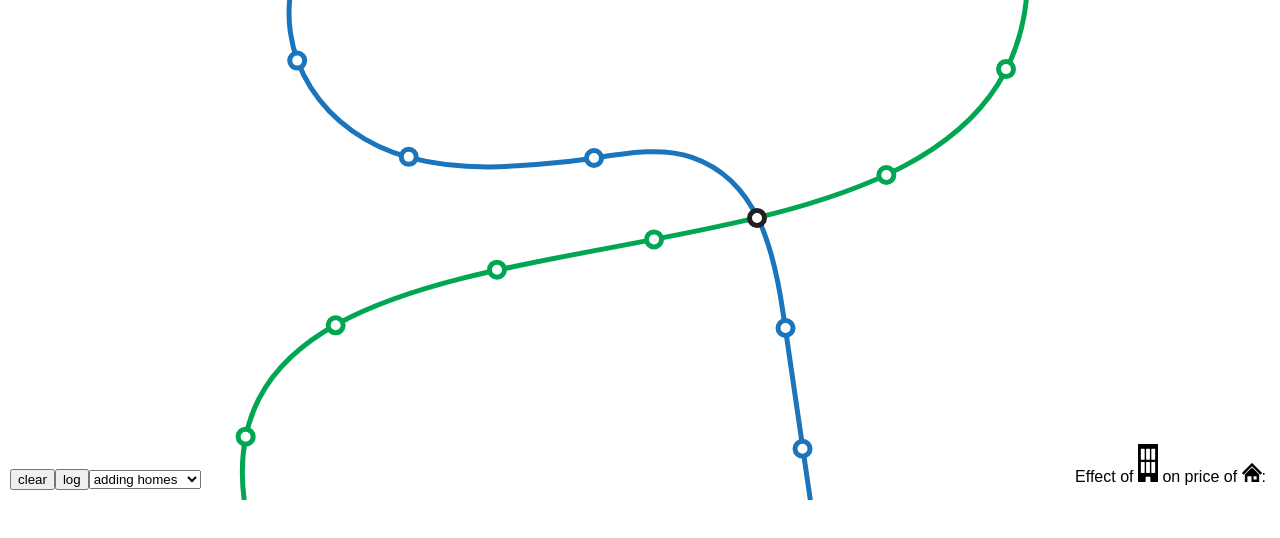
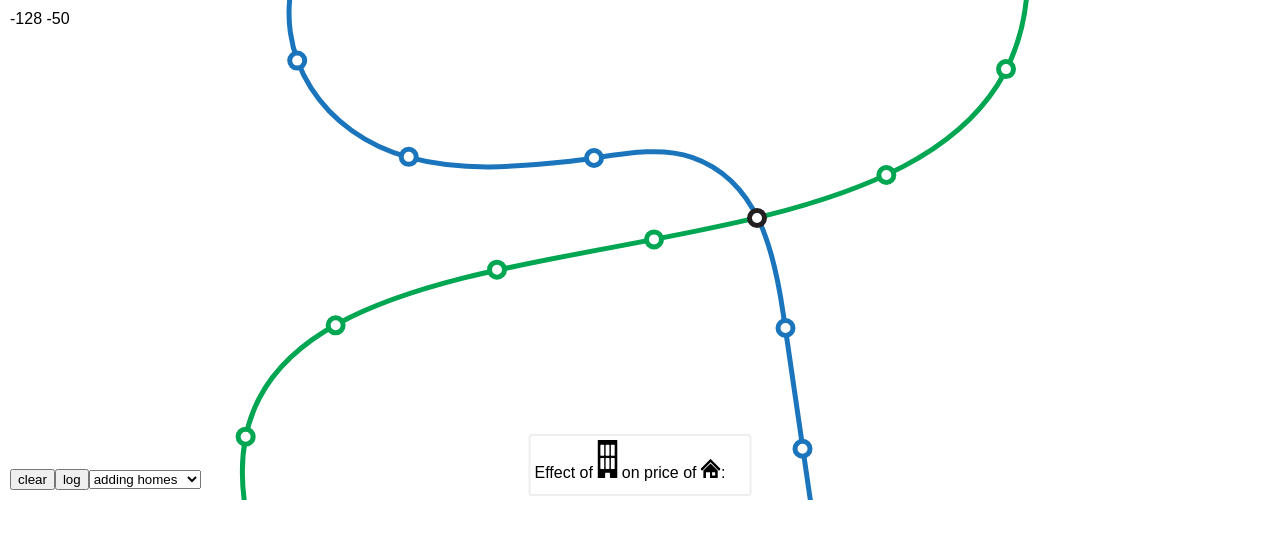
Before and after one commit to idreyn/yat-density-sim, a React (Create React App) app: page / in a window 1280 px wide. Shown: the top 538 px of the page. Built offline with nearby package versions, Linux system fonts and the light colour scheme; what linear-gradient would draw is missing.

Commit message:
arguably better?

```diff
--- a/src/App.js
+++ b/src/App.js
@@ -161,7 +161,7 @@ const CounterWithArrow = ({ price, label }) => {
   const color = priceGradient.calcHex(normalizePrice(price, 300, -150))
   const rotateDeg = price < 0 ? 180 : 0
   return (
-    <div style={{ background: 'white', padding: 4 }}>
+    <div style={{ padding: 4 }}>
       <div>
         <i>{label}</i>
       </div>
@@ -440,15 +440,21 @@ class SimulationView extends Component {
     return (
       <div
         style={{
+          display: 'flex',
+          pointerEvents: 'none',
           position: 'absolute',
           userSelect: 'none',
-          right: 10,
-          bottom: 10,
-          background: 'white',
+          background: 'rgba(255, 255, 255, 0.9)',
           padding: 4,
           borderRadius: 4,
+          bottom: 4,
+          border: '2px solid #EEE',
+          left: '50%',
+          height: 50,
+          transform: 'translate(-50%, 0)',
         }}
       >
+        <div style={{ marginRight: 20 }}>
           Effect of{' '}
           <Home
             size={20}
@@ -465,7 +471,8 @@ class SimulationView extends Component {
             selected={true}
           />
           {': '}
-        <div>
+        </div>
+        <div style={{ display: 'flex' }}>
           <CounterWithArrow
             price={selectedHomesTODDelta}
             label="In the selected radius"
--- a/src/saved-state.js
+++ b/src/saved-state.js
@@ -142,4 +142,4 @@ export default {
   selectionRadius: 20,
   mode: 'homes',
   mousePosition: { x: -99.4, y: -48 },
-};
+}
```
Also changed, not shown: 7 other files (tests, documents, lock files or other folders). Lines whose indentation alone changed are shown as unchanged.
